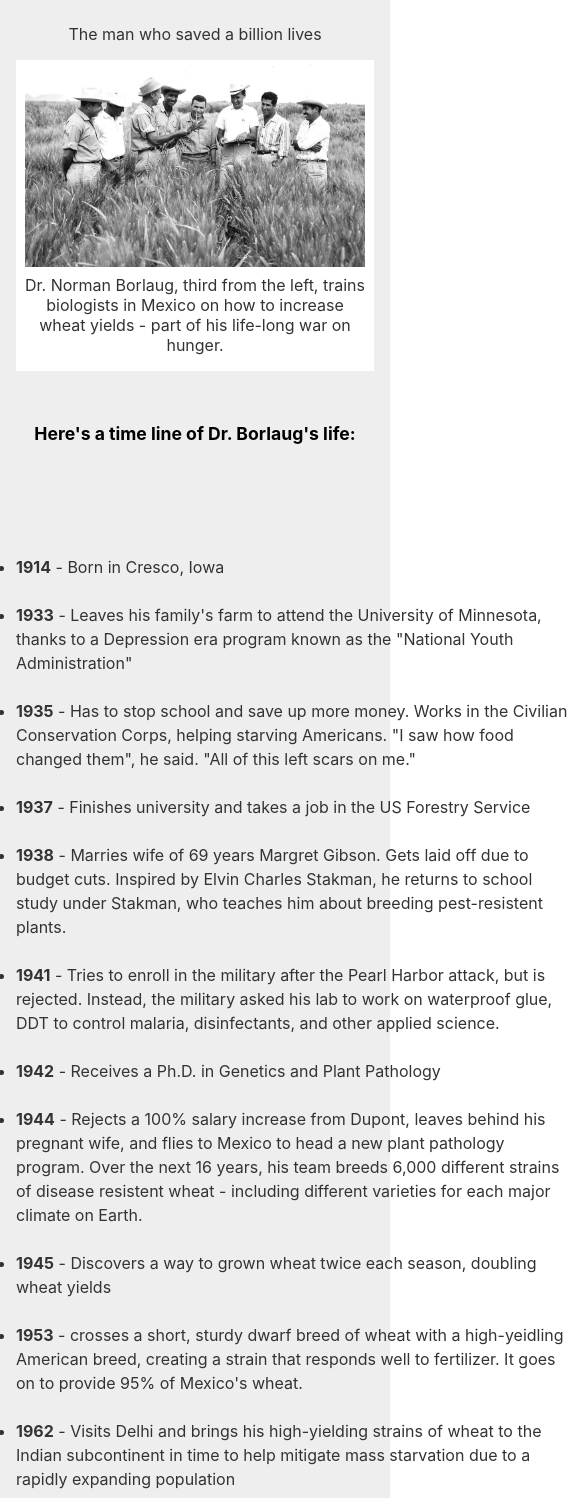
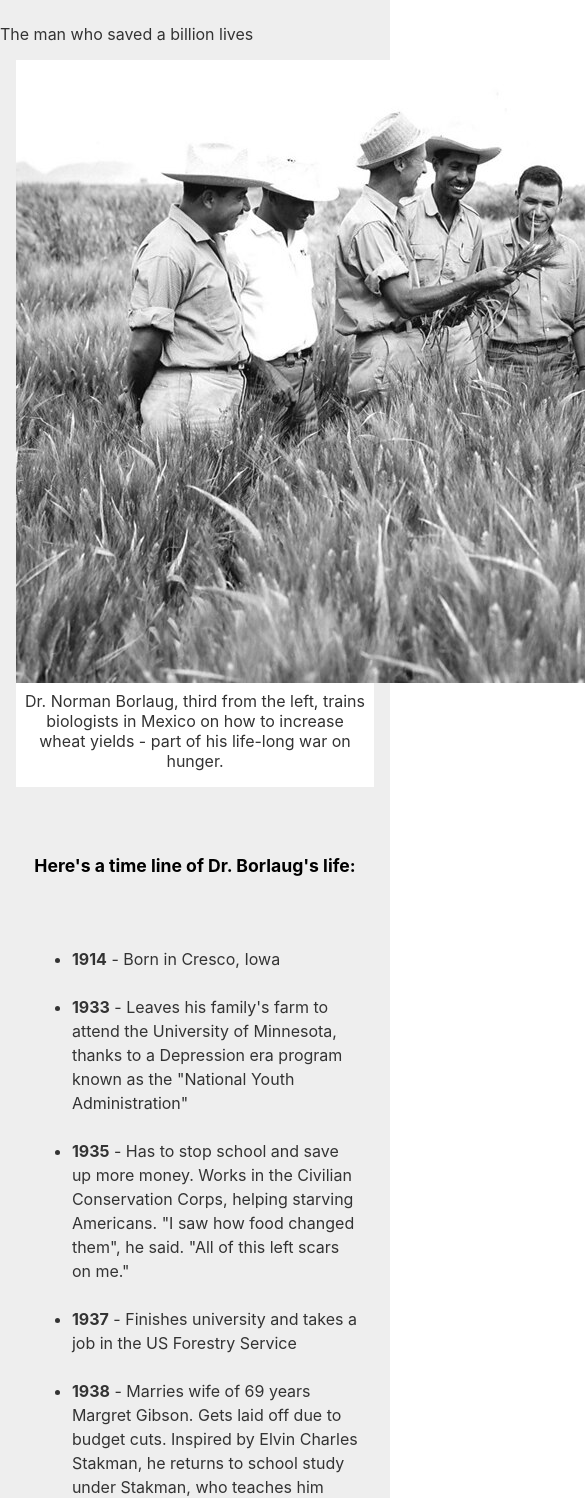
Before and after one commit to davood-dorostkar/Responsive-web-design-projects, a plain HTML site: page Tribute-page/index.html in a window 390 px wide. Shown: the part 119-1617 px from the top of the page, 585 px wide, since content can reach past the window. Drawn offline with Linux system fonts and the light colour scheme.

Commit message:
finished tribute

```diff
--- a/Tribute-page/index.html
+++ b/Tribute-page/index.html
@@ -6,7 +6,6 @@
     <meta name="viewport" content="width=device-width, initial-scale=1.0" />
     <title>Dr. Norman Borlaug</title>
     <link rel="stylesheet" href="style.css" />
-    <script src="https://cdn.freecodecamp.org/testable-projects-fcc/v1/bundle.js"></script>
   </head>
   <body>
     <main id="main">
@@ -154,5 +153,6 @@
         >.
       </footer>
     </main>
+    <script src="https://cdn.freecodecamp.org/testable-projects-fcc/v1/bundle.js"></script>
   </body>
 </html>
--- a/Tribute-page/style.css
+++ b/Tribute-page/style.css
@@ -1,34 +1,17 @@
 main {
   background-color: #eee;
-  /* width: 95vw; */
   margin: 0.1em 0.1em 2em 0.1em;
-  text-align: center;
-  /* align-self: center; */
   font-family: -apple-system, BlinkMacSystemFont, "Segoe UI", "Roboto",
     "Helvetica Neue", Arial, sans-serif;
   border-radius: 5px;
-  display: block;
   margin-left: auto;
   margin-right: auto;
-}
-@media screen and (max-width: 767px) {
-  ul li {
-    width: 90vw;
-  }
-}
-@media (max-width: 460px) {
-  main {
-    margin: 0;
-    border-radius: 0;
-  }
-  body {
-    margin: 0;
-  }
 }
 
 h1 {
   padding-top: 1em;
   font-size: 2.5em;
+  text-align: center;
 }
 
 p {
@@ -44,34 +27,36 @@ img {
   display: block;
   margin-left: auto;
   margin-right: auto;
-  width: 95%;
+  max-width: 1024px;
 }
 .caption {
   margin: 0.5em;
+  text-align: center;
+}
+
+#tribute-info {
+  padding: 1em;
 }
 
 h2 {
   font-size: 1.1em;
   margin: 3em 0 4em 0;
+  text-align: center;
 }
-ul {
-  padding: 1em;
-}
+
 ul li {
   text-align: left;
-  margin: 1.5em;
-  /* display: block; */
-  margin-left: auto;
-  margin-right: auto;
+  margin: 1.5em 0 1.5em 0;
   width: 35em;
   color: #333;
   line-height: 1.5em;
+  margin-left: auto;
+  margin-right: auto;
 }
 .quote {
-  text-align: left;
-  display: block;
   margin-left: auto;
   margin-right: auto;
+  text-align: left;
   width: 35em;
   color: #333;
   margin-top: 4em;
@@ -84,8 +69,28 @@ footer {
   padding-bottom: 2em;
   color: #333;
   font-weight: bold;
+  text-align: center;
 }
 
 a {
   color: #477ca7;
 }
+
+@media screen and (max-width: 767px) {
+  ul li {
+    width: 90%;
+  }
+  .quote {
+    width: 90%;
+  }
+}
+
+@media screen and (max-width: 460px) {
+  main {
+    margin: 0;
+    border-radius: 0;
+  }
+  body {
+    margin: 0;
+  }
+}
```
